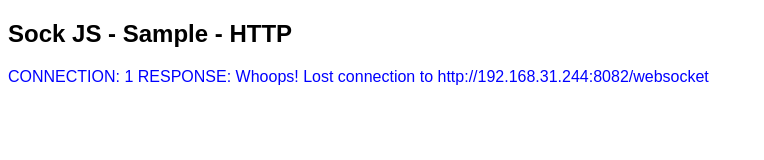
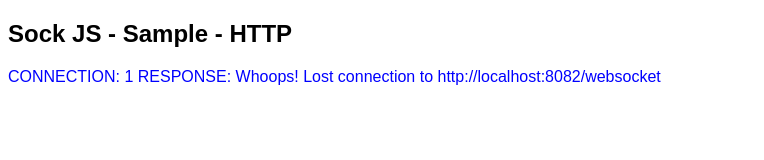
Before and after one commit to krishnathota/parallel-websocket-test, a website: page sockjs-http-sample.html in a window 1280 px wide. Shown: the whole page, without its empty margins (0-764 px from the left). Drawn offline with Linux system fonts and the light colour scheme; no server answers.

Commit message:
Updated file names

```diff
--- a/sockjs-http-sample.html
+++ b/sockjs-http-sample.html
@@ -12,7 +12,7 @@
     <script src="js/sockjs.js"></script>
     <script src="js/stomp.min.js"></script>
     <script>
-      var socketUrl = "http://192.168.31.244:8082/websocket";
+      var socketUrl = "http://localhost:8082/websocket";
       let counter = 0;
       function createConnection() {
         if (counter >= 20) {
```
